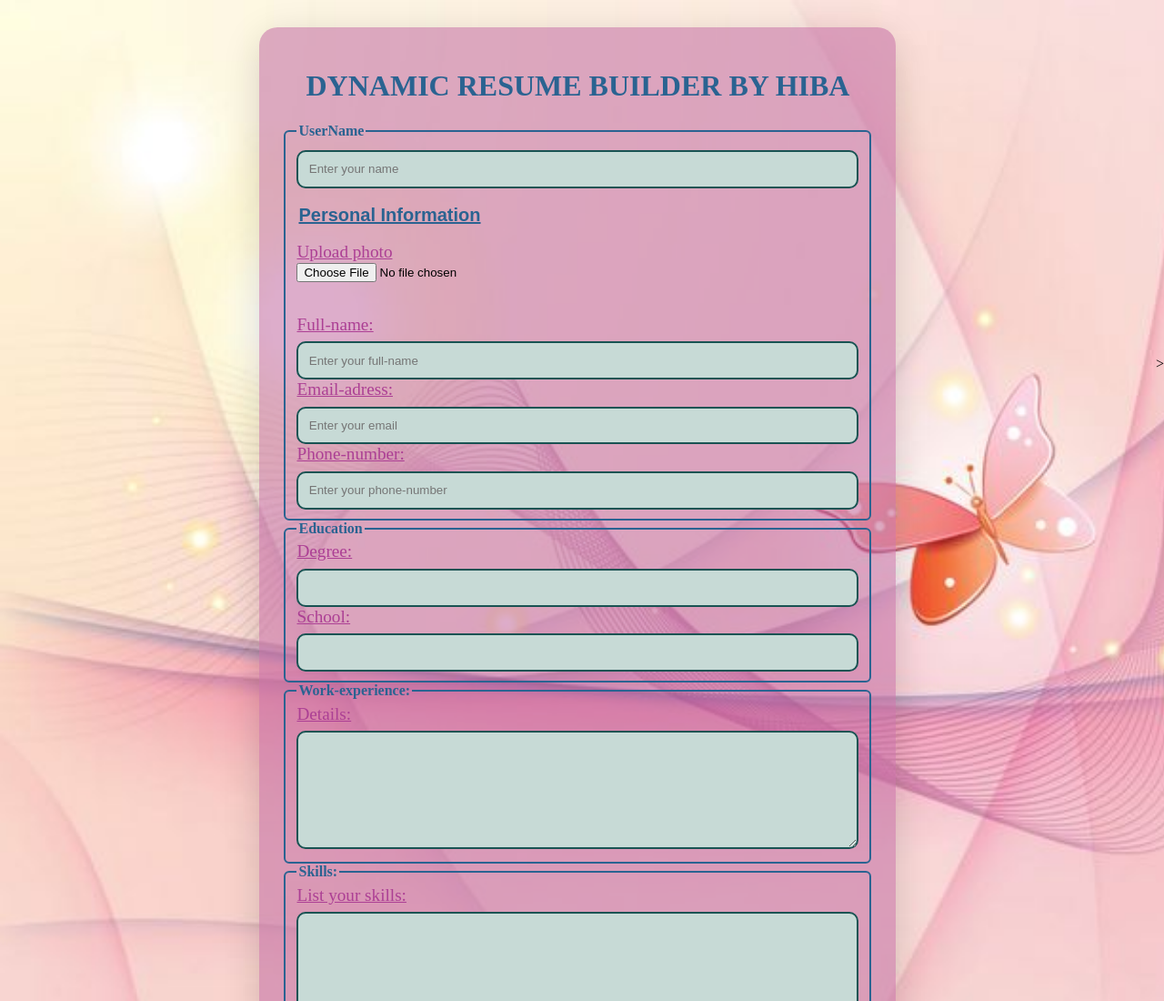
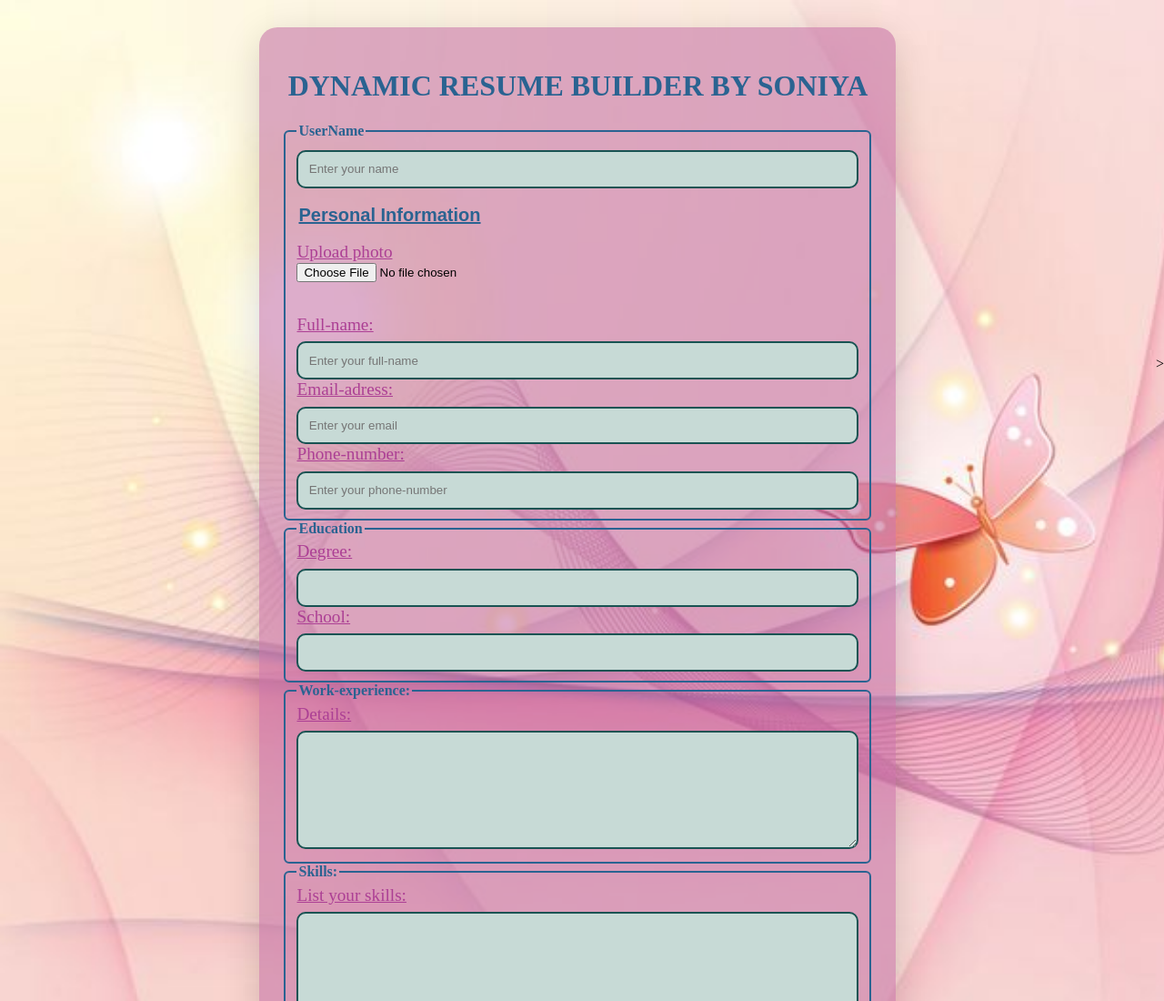
Before and after one commit to SoniyaMuhammadDawood/dynamic-resume-builder-soniya, a website: page index.html in a window 1280 px wide. Shown: the top 1100 px of the page at 91% size. Drawn offline with Linux system fonts and the light colour scheme.

Commit message:
Update index.html

```diff
--- a/index.html
+++ b/index.html
@@ -8,7 +8,7 @@
   </head>
   <body>
     <div class="container">
-      <h1 class="firsth1">DYNAMIC RESUME BUILDER BY HIBA</h1>
+      <h1 class="firsth1">DYNAMIC RESUME BUILDER BY SONIYA</h1>
       <form id="resumeForm">
         <fieldset>
           <legend>UserName</legend>
```
